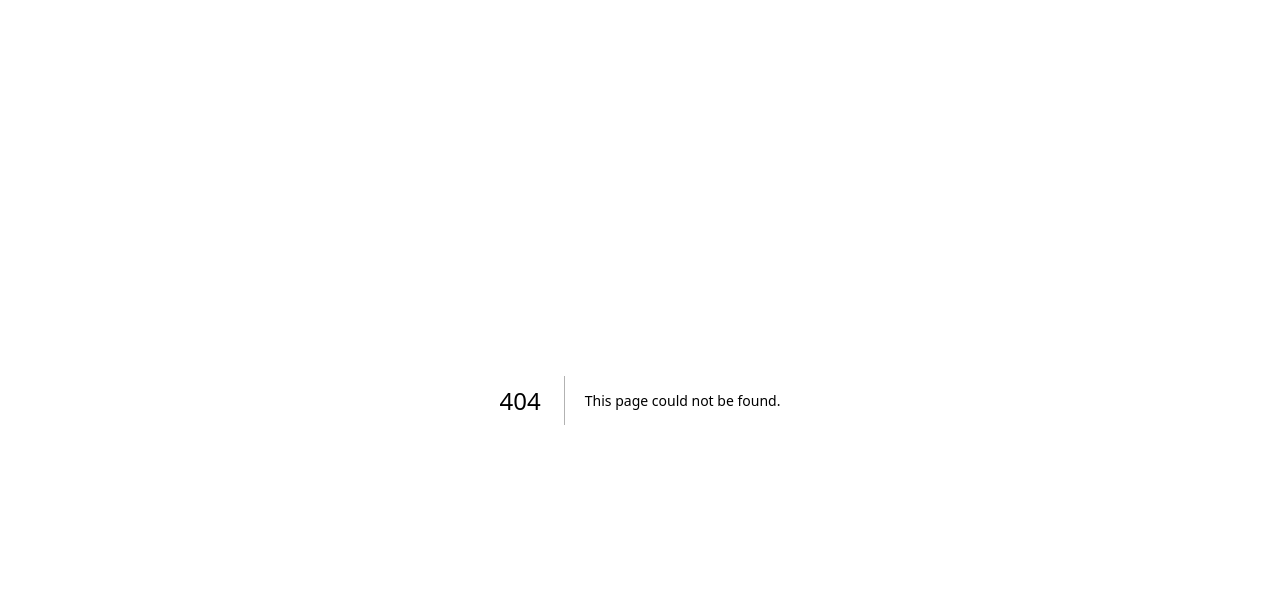
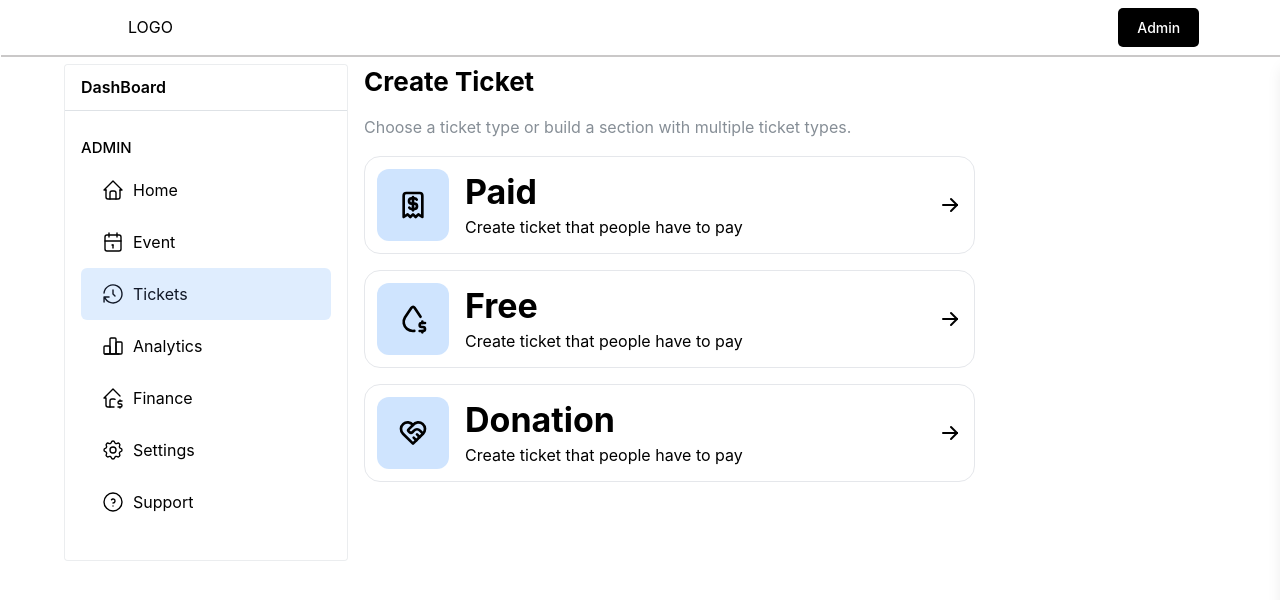
Before and after one commit to Bamose/event-addis, a Next.js app: page /admin/tickets in a window 1280 px wide. Before the commit this address had no page. Shown: the top 600 px of the page. Built offline with nearby package versions, Linux system fonts and the light colour scheme.

Commit message:
ticket and slide panel

```diff
--- /dev/null
+++ b/src/app/(back-office)/admin/tickets/_components/Detail.tsx
@@ -0,0 +1,136 @@
+"use client";
+import {
+  Box,
+  Stack,
+  Title,
+  Text,
+  Flex,
+  Button,
+  Group,
+  TextInput,
+} from "@mantine/core";
+import { DatePickerInput, DateTimePicker } from "@mantine/dates";
+import {
+  IconArrowRight,
+  IconDropletDollar,
+  IconHeartHandshake,
+  IconReceiptDollar,
+} from "@tabler/icons-react";
+import React, { useState } from "react";
+
+export function Detail() {
+  const [isPanelOpen, setPanelOpen] = useState(false);
+  const [selectedButton, setSelectedButton] = useState<string | null>(null);
+
+  const togglePanel = (buttonType:string) => {
+    setPanelOpen(true);
+    setSelectedButton(buttonType);
+  };
+
+  return (
+    <>
+      <Stack className="w-2/3">
+        <Title size={"h2"}> Create Ticket</Title>
+        <Text c={"gray"}>
+          Choose a ticket type or build a section with multiple ticket types.
+        </Text>
+        <Button unstyled onClick={() => togglePanel('paid')}>
+          <Group
+            justify={"space-between"}
+            className={`border border-gray rounded-2xl p-3 ${
+              selectedButton === 'paid' ? 'bg-blue-200' : ''
+            }`}
+          >
+            <Group>
+              <Box className="p-5 bg-blue-400/30 rounded-xl">
+                <IconReceiptDollar size={32} />
+              </Box>
+
+              <Flex direction={"column"} align={"flex-start"}>
+                <Title>Paid</Title>
+                <Text>Create ticket that people have to pay</Text>
+              </Flex>
+            </Group>
+            <IconArrowRight />
+          </Group>
+        </Button>
+        <Button unstyled onClick={() => togglePanel('free')}>
+          <Group
+            justify={"space-between"}
+            className={`border border-gray rounded-2xl p-3 ${
+              selectedButton === 'free' ? 'bg-blue-200' : ''
+            }`}
+          >
+            <Group>
+              <Box className="p-5 bg-blue-400/30 rounded-xl">
+                <IconDropletDollar size={32} />
+              </Box>
+
+              <Flex direction={"column"} align={"flex-start"}>
+                <Title>Free</Title>
+                <Text>Create ticket that people have to pay</Text>
+              </Flex>
+            </Group>
+            <IconArrowRight />
+          </Group>
+        </Button>
+        <Button unstyled onClick={() => togglePanel('donation')}>
+          <Group
+            justify={"space-between"}
+            className={`border border-gray rounded-2xl p-3 ${
+              selectedButton === 'donation' ? 'bg-blue-200/20' : ''
+            }`}
+          >
+            <Group justify={"flex-start"}>
+              <Box className="p-5 bg-blue-400/30 rounded-xl">
+                <IconHeartHandshake size={32} />
+              </Box>
+
+              <Flex direction={"column"} align={"flex-start"}>
+                <Title>Donation</Title>
+                <Text>Create ticket that people have to pay</Text>
+              </Flex>
+            </Group>
+            <IconArrowRight />
+          </Group>
+        </Button>
+        <Stack
+          className={`fixed top-[7vh] right-0 h-full w-80 bg-white shadow-lg transform transition-transform ${
+            isPanelOpen ? "translate-x-0" : "translate-x-full"
+          } p-5`}
+        >
+          <Title size={"h2"}>Add tickets</Title>
+          <Group>
+            <Button variant={selectedButton === 'paid' ? 'filled' : 'outline'} onClick={() => togglePanel('paid')}>Paid</Button>
+            <Button variant={selectedButton === 'free' ? 'filled' : 'outline'} onClick={() => togglePanel('free')} >Free</Button>
+            <Button variant={selectedButton === 'donation' ? 'filled' : 'outline'} onClick={() => togglePanel('donation')}>Donation</Button>
+          </Group>
+          <form>
+            <Stack>
+              <TextInput placeholder="Name" />
+              <TextInput placeholder="Availability quantity" />{" "}
+              <TextInput placeholder="Price" disabled = {selectedButton !== 'paid' && selectedButton !== 'donation'}/>
+              <Group grow>
+                <DatePickerInput placeholder="Sales start Date" />
+                <DateTimePicker placeholder="Sales start Time" />
+              </Group>
+              <Group grow>
+                <DatePickerInput placeholder="Sales end Date" />
+                <DateTimePicker placeholder="Sales end Time" />
+              </Group>
+
+              <Group justify="flex-start">
+                <Button variant="filled" color={"gray"} onClick={()=> setPanelOpen(false)}>
+                  Cancel
+                </Button>
+                <Button variant="filled" color={"orange"}>
+                  Save
+                </Button>
+              </Group>
+            </Stack>
+          </form>
+        </Stack>
+      </Stack>
+    </>
+  );
+}
--- /dev/null
+++ b/src/app/(back-office)/admin/tickets/page.tsx
@@ -0,0 +1,11 @@
+import { Box } from '@mantine/core'
+import React from 'react'
+import { Detail } from './_components/Detail'
+
+export default function  homepage () {
+  return (
+    <Box className='w-full'>
+        <Detail />
+    </Box>
+  )
+}
--- a/src/components/side-menu/menu.ts
+++ b/src/components/side-menu/menu.ts
@@ -38,7 +38,7 @@ export const menu: MenuTree[] = [
       {
         label: "Tickets",
         icon: IconHistory,
-        link: "/admin/ticket",
+        link: "/admin/tickets",
         permission: ["view"],
       },
 
--- a/src/providers/Mantine.provider.tsx
+++ b/src/providers/Mantine.provider.tsx
@@ -1,6 +1,6 @@
 "use client";
 import "@mantine/core/styles.css";
-
+import '@mantine/dates/styles.css';
 import { MantineProvider } from "@mantine/core";
 import { ModalsProvider } from "@mantine/modals";
 
```
